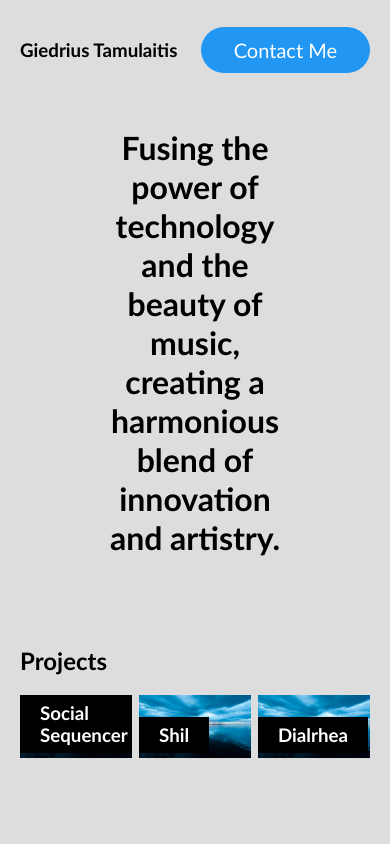
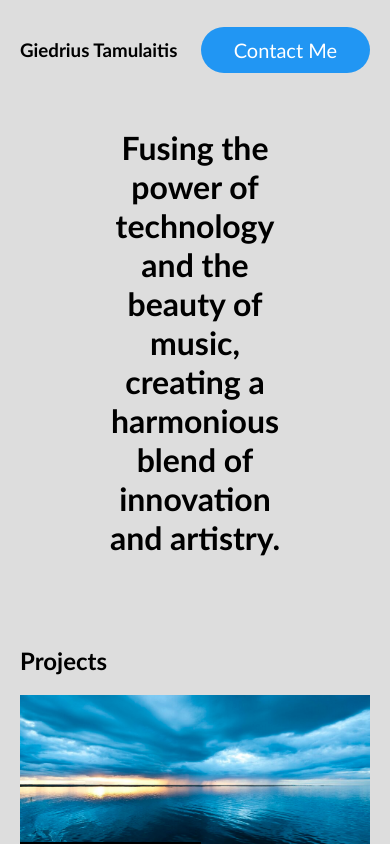
Before and after one commit to GiedriusT/tamulaitis-page, a React (Create React App) app: page / in a window 390 px wide. Shown: the top 844 px of the page. Built offline with nearby package versions, Linux system fonts and the light colour scheme.

Commit message:
Add responsiveness to project list

```diff
--- a/src/components/ProjectList/ProjectList.styles.ts
+++ b/src/components/ProjectList/ProjectList.styles.ts
@@ -8,5 +8,6 @@ export const ProjectsItemsListContainer = styled.div`
   display: flex;
   flex-wrap: wrap;
   justify-content: space-between;
+  align-items: center;
   row-gap: 30px;
 `;
--- a/src/components/ProjectList/ProjectListItem/ProjectListItem.styles.ts
+++ b/src/components/ProjectList/ProjectListItem/ProjectListItem.styles.ts
@@ -1,7 +1,16 @@
 import styled from 'styled-components';
 
 export const ProjectListItemContainer = styled.div`
-  width: 32%;
+  width: 100%;
+  max-width: 500px;
+  margin-left: auto;
+  margin-right: auto;
+  @media (min-width: 785px) {
+    width: 47%;
+  }
+  @media (min-width: 1112px) {
+    width: 32%;
+  }
 `;
 
 export const ProjectListItemIternalContainer = styled.div`
@@ -24,13 +33,13 @@ export const ProjectListItemImage = styled.img`
 
 export const ProjectListItemTitle = styled.h3<{ $loading?: boolean }>`
   position: absolute;
-  bottom: 7%;
   left: 0;
   width: auto;
+  bottom: 7%;
+  color: white;
   background-color: ${props => !props.$loading ? 'black' : 'rgba(0, 0, 0, 0.1)'};
-  color: white;
+  margin: 0;
   padding: 7px 20px;
-  margin: 0;
   transition: bottom 0.6s ease-out;
   ${ProjectListItemIternalContainer}:hover & {
     bottom: 20%;
@@ -40,17 +49,17 @@ export const ProjectListItemTitle = styled.h3<{ $loading?: boolean }>`
 
 export const ProjectListItemSubtitle = styled.p<{ $loading?: boolean }>`
   position: absolute;
+  left: 0;
+  width: auto;
   bottom: 11%;
-  left: 0%;
-  width: auto;
+  color: white;
   background-color: ${props => !props.$loading ? 'black' : 'rgba(0, 0, 0, 0.1)'};
-  color: white;
+  margin: 0;
   padding: 5px 20px 5px 20px;
   transform: translate(-100%, 0);
-  margin: 0;
   transition: transform 0.6s ease-out;
   ${ProjectListItemIternalContainer}:hover & {
-    transform: translate(0, 0);
+    transform: translate(5%, 0);
     transition: transform 0.17s ease-out;
   }
 `;
```
